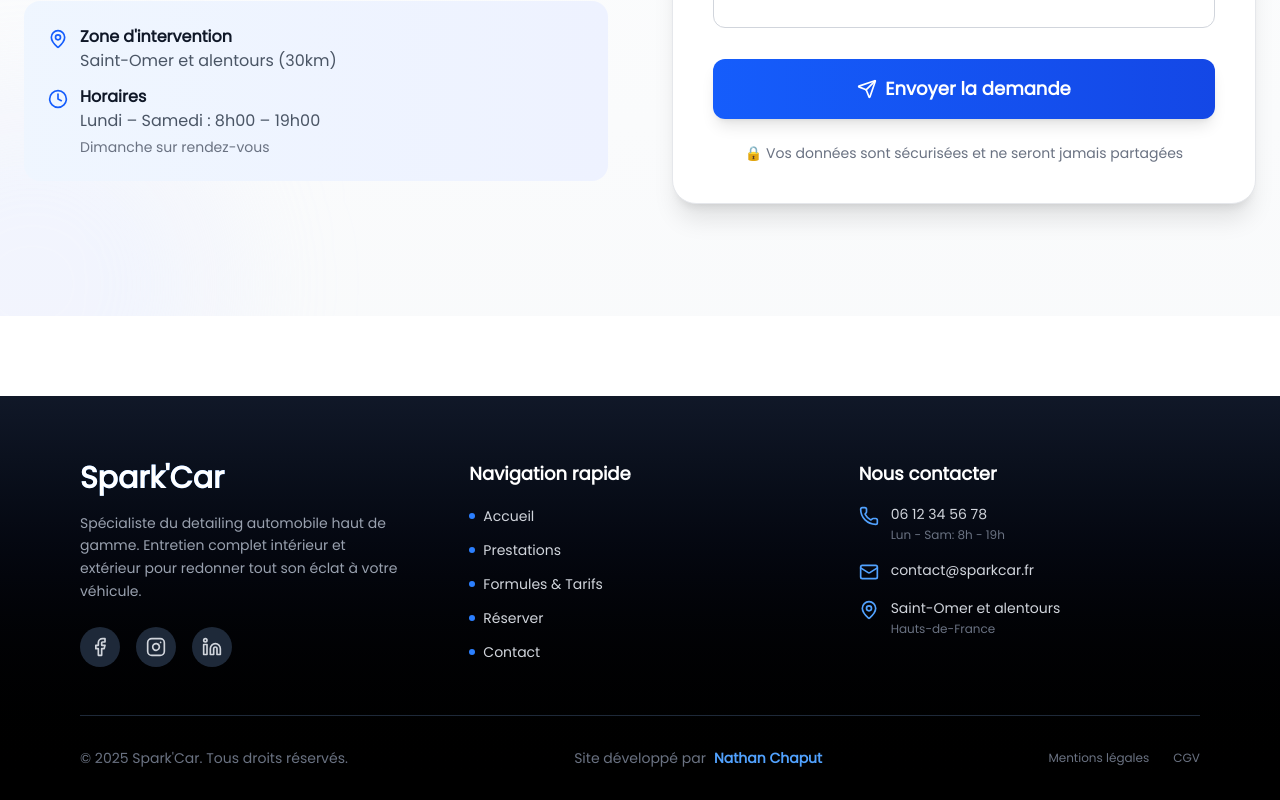
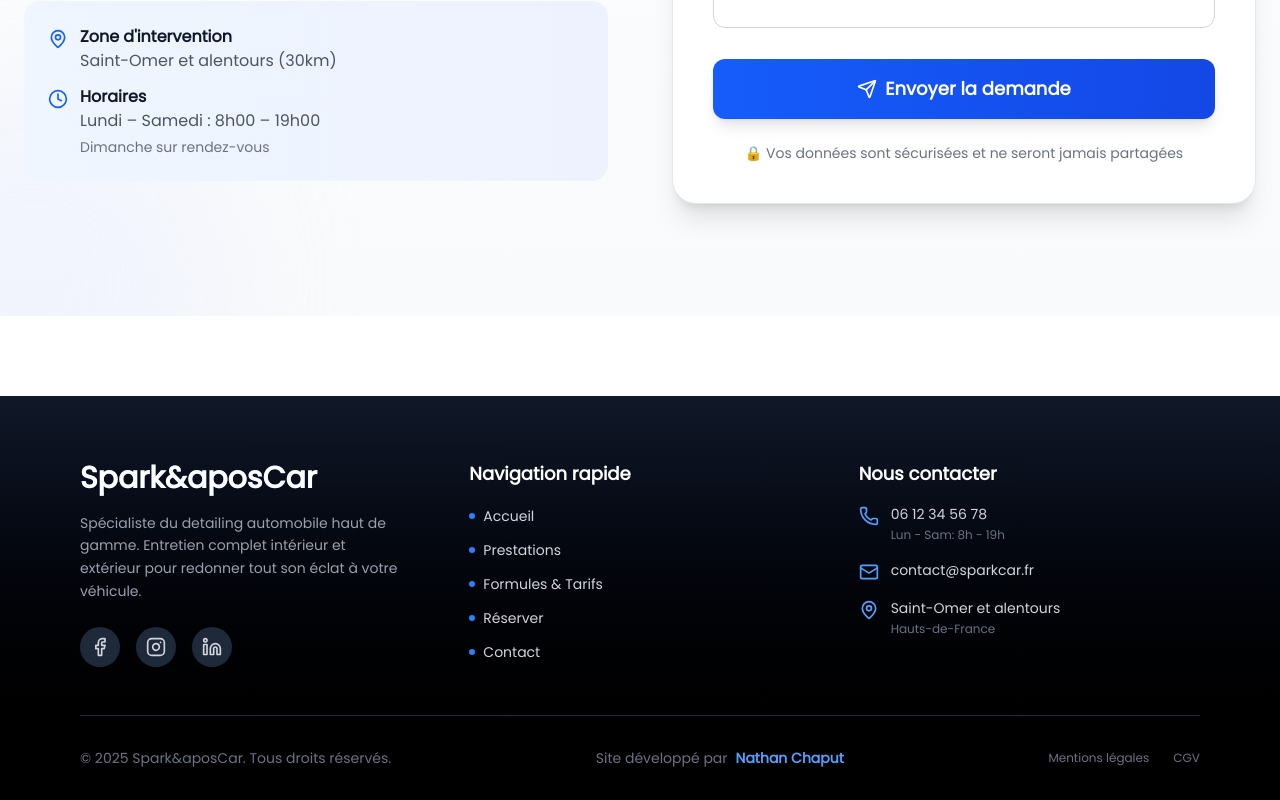
Before and after one commit to 0tsuro/SparkCar, a Next.js app: page / in a window 1280 px wide. Shown: the part 3456-4256 px from the top of the page. Built offline with nearby package versions, Linux system fonts and the light colour scheme.

Commit message:
replace &apos

```diff
--- a/app/components/Footer.tsx
+++ b/app/components/Footer.tsx
@@ -35,7 +35,7 @@ export default function Footer() {
             variants={fadeInUp}
           >
             <h3 className="text-3xl font-bold text-white mb-4 bg-gradient-to-r from-blue-400 to-blue-600 bg-clip-text text-transparent">
-              Spark'Car
+              Spark&aposCar
             </h3>
             <p className="text-sm leading-relaxed text-gray-400 max-w-xs mb-6">
               Spécialiste du detailing automobile haut de gamme. Entretien
@@ -178,7 +178,7 @@ export default function Footer() {
         {/* === Barre de séparation === */}
         <div className="border-t border-gray-800 pt-8">
           <div className="flex flex-col md:flex-row justify-between items-center gap-4 text-sm text-gray-500">
-            <p>© {currentYear} Spark'Car. Tous droits réservés.</p>
+            <p>© {currentYear} Spark&aposCar. Tous droits réservés.</p>
             <p className="flex items-center gap-2">
               Site développé par{" "}
               <span className="text-blue-400 font-semibold">Nathan Chaput</span>
```
Also changed, not shown: 1 other file (tests, documents, lock files or other folders).
